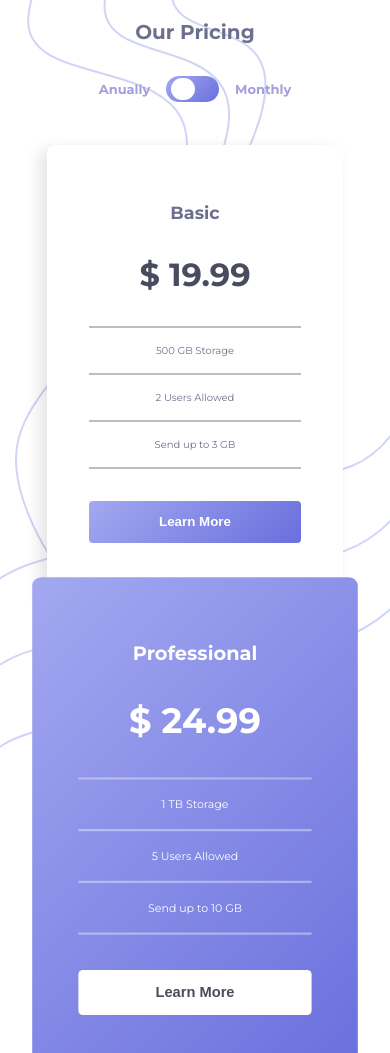
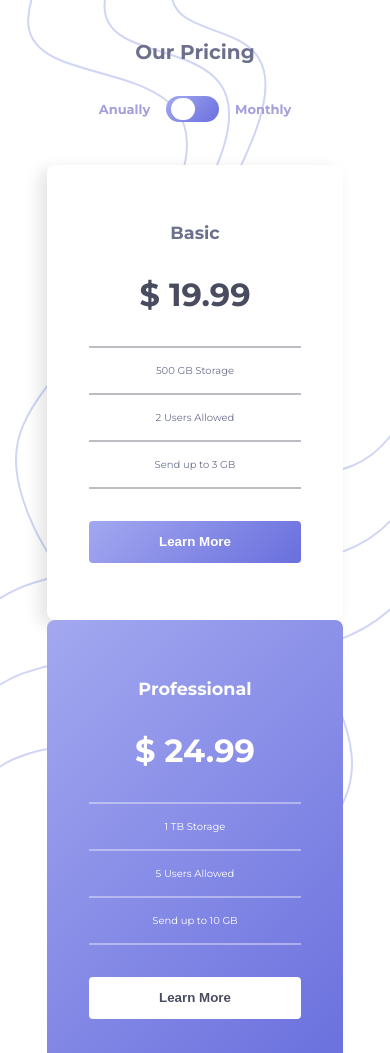
Before and after one commit to shubhamCda/shubham-pricing-cards, a plain HTML site: page index.html in a window 390 px wide. Shown: the top 1053 px of the page. Drawn offline with Linux system fonts and the light colour scheme.

Commit message:
Made responsive with mobiles and tablets

```diff
--- a/cards.css
+++ b/cards.css
@@ -92,6 +92,12 @@ ul li.price {
   font-weight: 700;
 }
 
+@media (max-width: 890px) {
+  .cards .card.active {
+    transform: scale(1.0);
+  }
+}
+
 @media (max-width: 480px) {
   body {
     font-size: 10px;
@@ -108,10 +114,11 @@ ul li.price {
     font-size: 2rem;
   }
 
-  .cards .card.active {
+  /* .cards .card.active {
     background: linear-gradient(135deg, hsl(236, 72%, 79%) 0%, hsl(237, 63%, 64%) 100%);
     color: #fff;
     display: flex;
     align-items: center;
-  }
+    transform: scale(1.0);
+  } */
 }
--- a/style.css
+++ b/style.css
@@ -19,6 +19,7 @@ body {
   align-items: center;
   overflow-x: hidden;
   /* height: 100%; */
+  padding-top: 20px;
 }
 
 header {
```
